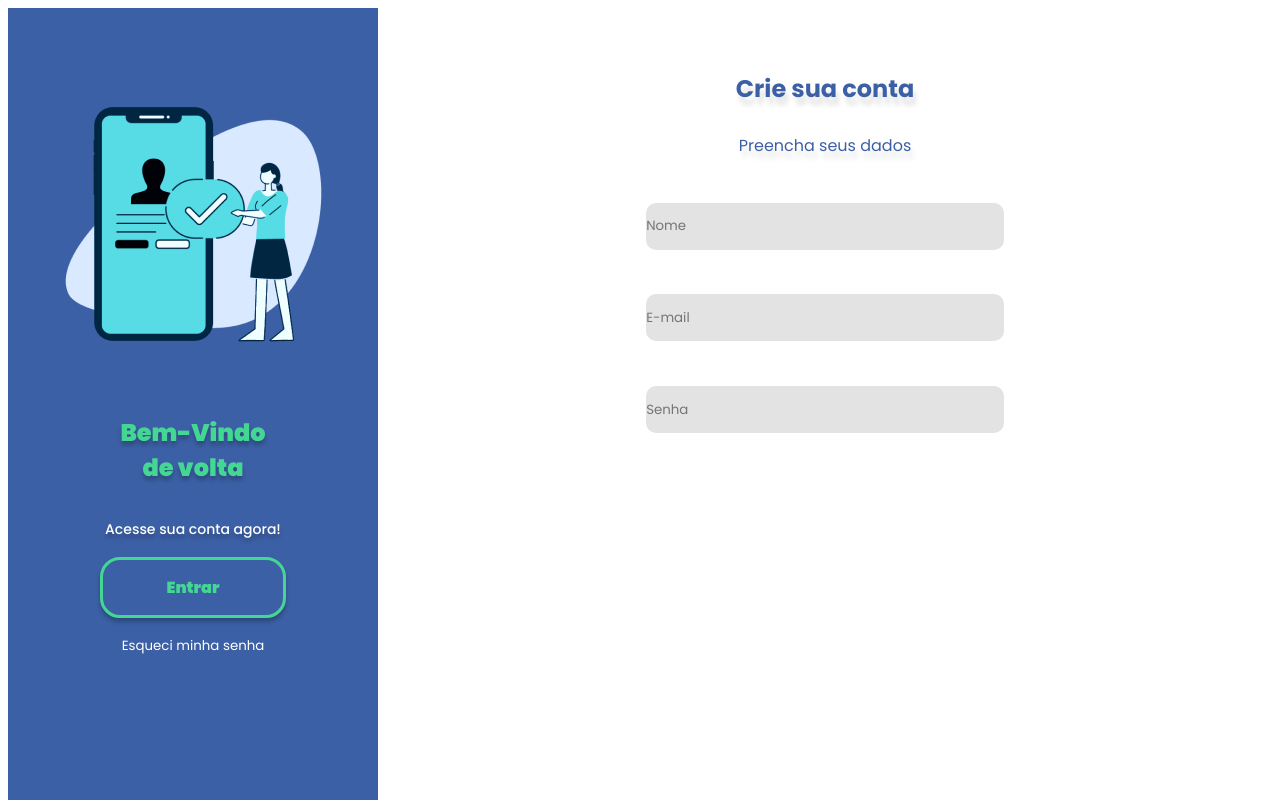
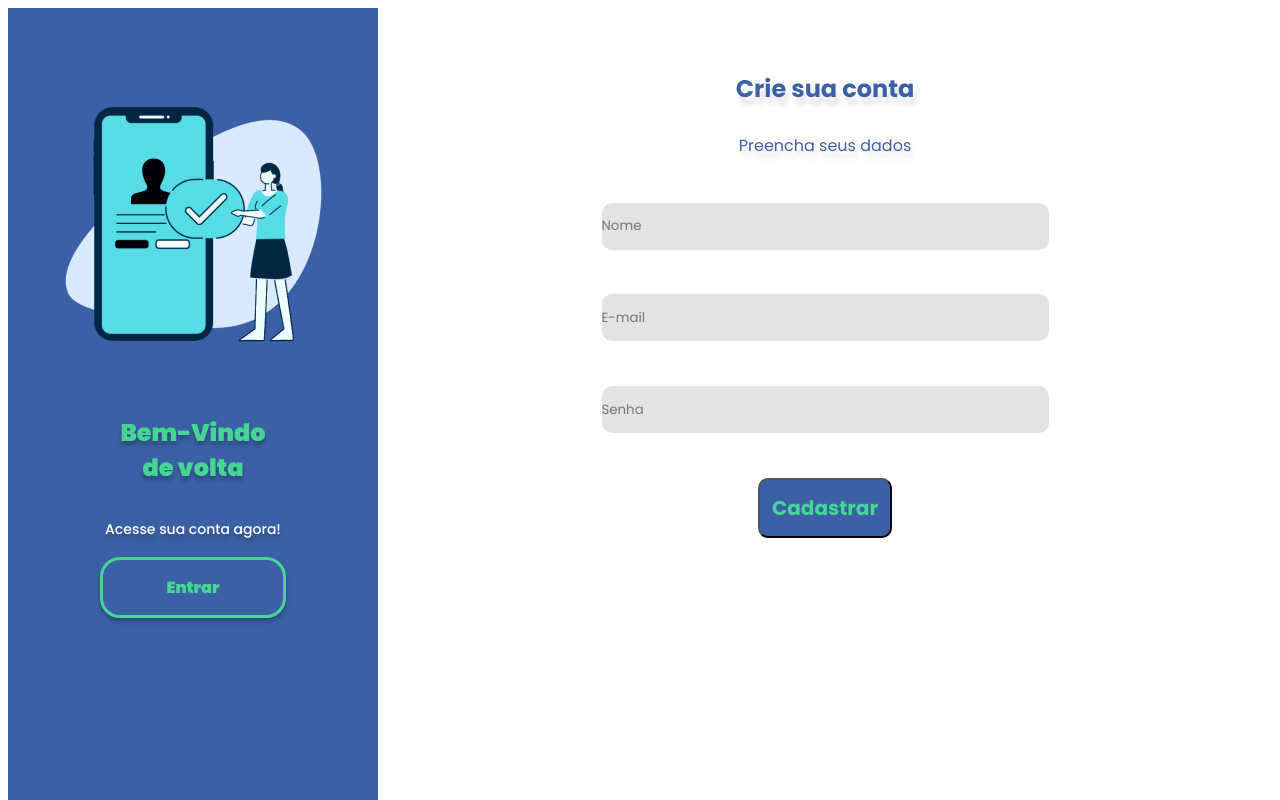
Before and after one commit to luanaflorencio/provocare, a Vue app: page /register in a window 1280 px wide. Shown: the top 800 px of the page. Built offline with nearby package versions, Linux system fonts and the light colour scheme; the HTML template or start-up script is replaced by a standard one.

Commit message:
Removendo o esqueci minha senha, adicionando botão para cadastrar

```diff
--- a/src/views/Register.vue
+++ b/src/views/Register.vue
@@ -11,7 +11,6 @@
                 <div class="entry-button">
                     <a href="#" >Entrar</a>
                 </div>
-                <a class="not-password" href="#">Esqueci minha senha</a>
             </div>
         </div>
         <div class="form-card">
@@ -27,6 +26,8 @@
                 <input type="text" placeholder="E-mail" class="ipt"><br>
 
                 <input type="text" placeholder="Senha" class="ipt"><br>
+
+                <input type="submit" class="btn" value="Cadastrar">
             </form>
         </div>
     </section>
@@ -121,7 +122,7 @@
 
     .ipt {
         margin-top: 5%;
-        width: 40%;
+        width: 50%;
         height: 47px;
         border-radius: 10px;
         background-color: #E3E3E3;
@@ -136,4 +137,16 @@
         color: #3C60A6;
         text-shadow: 3px 8px 5px #E3E3E3;
     }
+
+    .btn{
+        margin-top: 5%;
+        width: 15%;
+        height: 60px;
+        background-color: #3C60A6;
+        color: #44D794;
+        border-radius: 10px;
+        font-weight: bold;
+        font-size: 20px;
+        cursor: pointer;
+    }
     </style>
```
